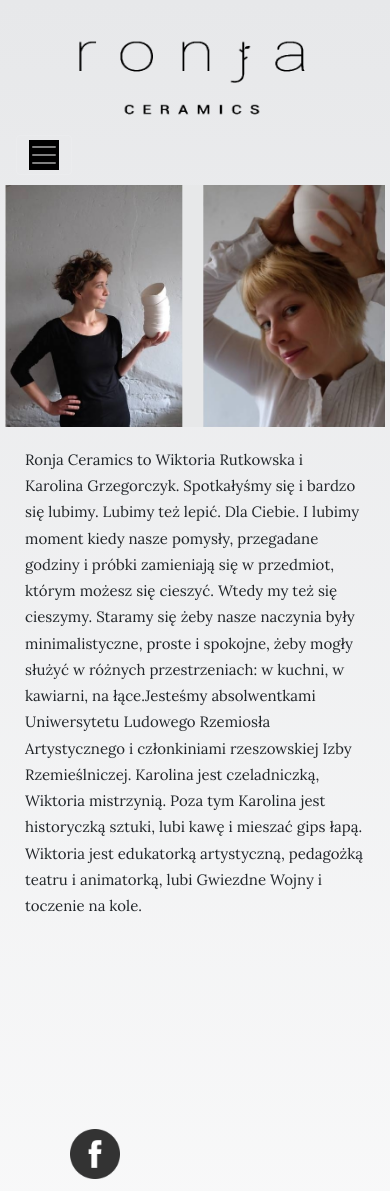
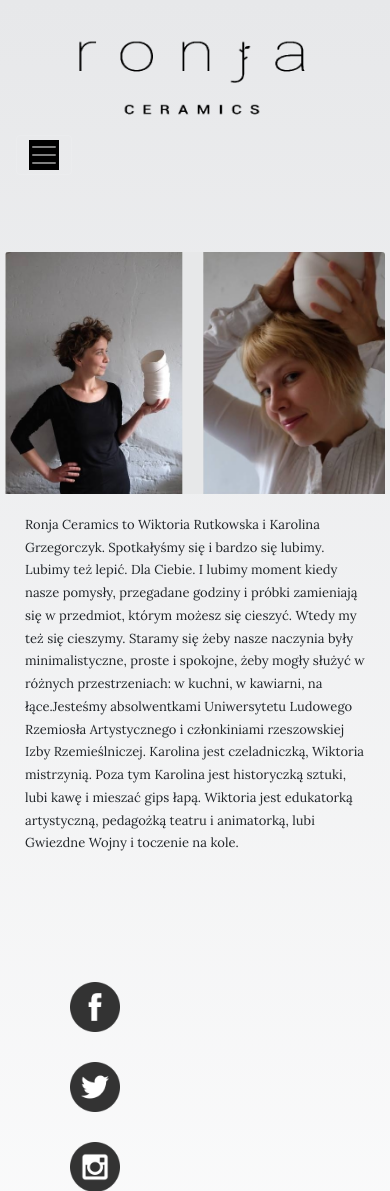
Before and after one commit to molibdex/ronjaceramics-website, a PHP site: page /about.html in a window 390 px wide. Shown: the top 1191 px of the page. Run offline with PHP 8.4, Linux system fonts and the light colour scheme.

Commit message:
about us optimal responsive view
aboutus + style

```diff
--- a/about.html
+++ b/about.html
@@ -63,15 +63,17 @@
       </div>
     </div>
   </nav>
+  <br>
+  <br>
+  <br>
+  <div class="card" style="max-width: 2000px;">
+      <div class="row no-gutters">
+          <div class="col-md-5">
+              <img src="assets\img\aboutus.png" class="card-img-top h-100" alt="...">
+          </div>
+          <div class="col-md-7">
+              <div class="card-body">
 
-  <div class="card cardo mb-3" >
-  <div class="row no-gutters justify-content-center">
-    <div class="col-md-4">
-      <img src="assets\img\aboutus.png" class="img-fluid about" alt="ronja">
-    </div>
-
-    <div class="col-md-8">
-      <div class="card-body">
                 <p class="card-text">
                 Ronja Ceramics to Wiktoria Rutkowska i Karolina Grzegorczyk. Spotkałyśmy się  i bardzo się lubimy. Lubimy też lepić. Dla Ciebie.
                 I lubimy moment kiedy nasze pomysły, przegadane godziny i próbki zamieniają się w przedmiot, którym możesz się cieszyć. Wtedy my też się cieszymy.
@@ -83,9 +85,6 @@
           </div>
       </div>
   </div>
-  <br>
-  <br>
-  <br>
   <br>
   <br>
   <br>
--- a/assets/css/style.css
+++ b/assets/css/style.css
@@ -90,9 +90,10 @@ margin-left: 85px;
 border-radius: 2px; }
 
 /**** ABOUT US ****/
-.cardo {
+.card {
   padding: 0 !important;
-  margin: 150px;
+  margin: 100px;
+  padding: 0px;
 
   background: none;
   border: none;
@@ -103,17 +104,20 @@ border-radius: 2px; }
   margin-top: 45px;
 }
 
-@media (max-width: 575px) {
+@media (max-width: 768px) {
   .card {
     margin: 5px;
-    font-size: 15px;
+    font-size: 13px;
   }
+
   .about {
     display: inline-block;
     margin-right: 5px;
     margin-top: 5px;
 
   }
+}
+
 }
 /****** GALLERY ****/
 .gallery {
```
Lines whose indentation alone changed are shown as unchanged.
